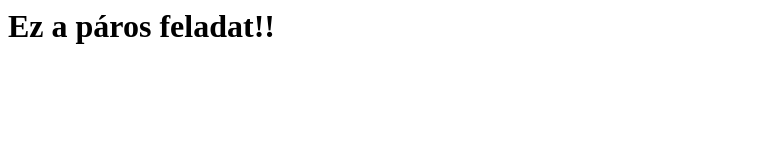
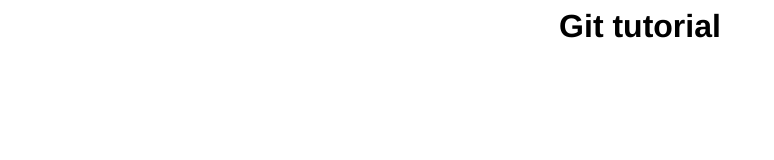
Before and after one commit to juliakobor/paros_feladat, a plain HTML site: page index.html in a window 1280 px wide. Shown: the whole page, without its empty margins (0-774 px from the left). Drawn offline with Linux system fonts and the light colour scheme.

Commit message:
add title and header

```diff
--- a/index.html
+++ b/index.html
@@ -1,7 +1,7 @@
 <head>
-<title>Párps feladat</title>
+<title>Git Tutorial</title>
 <link rel="stylesheet" href="main.css">
 </head>
 <body>
-<h1>Ez a páros feladat!!</h1>
+<h1>Git tutorial</h1>
 </body>
--- a/main.css
+++ b/main.css
@@ -0,0 +1,4 @@
+h1 {
+    font-family: Helvetica, sans-serif;
+    text-align: center;
+}
```
